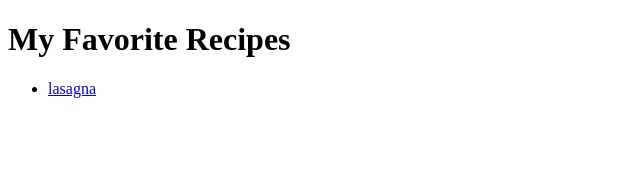
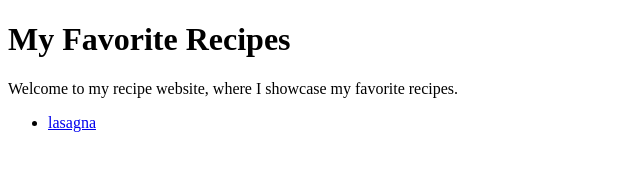
Before and after one commit to plainslice/odin-recipes, a plain HTML site: page index.html in a window 1280 px wide. Shown: the whole page, without its empty margins (0-640 px from the left). Drawn offline with Linux system fonts and the light colour scheme.

Commit message:
Updates index page

```diff
--- a/index.html
+++ b/index.html
@@ -8,6 +8,7 @@
 </head>
 <body>
     <h1> My Favorite Recipes</h1>
+    <p>Welcome to my recipe website, where I showcase my favorite recipes.</p>
     <ul>
         <li><a href="recipes/lasagna.html">lasagna</a></li>
     </ul>
```
